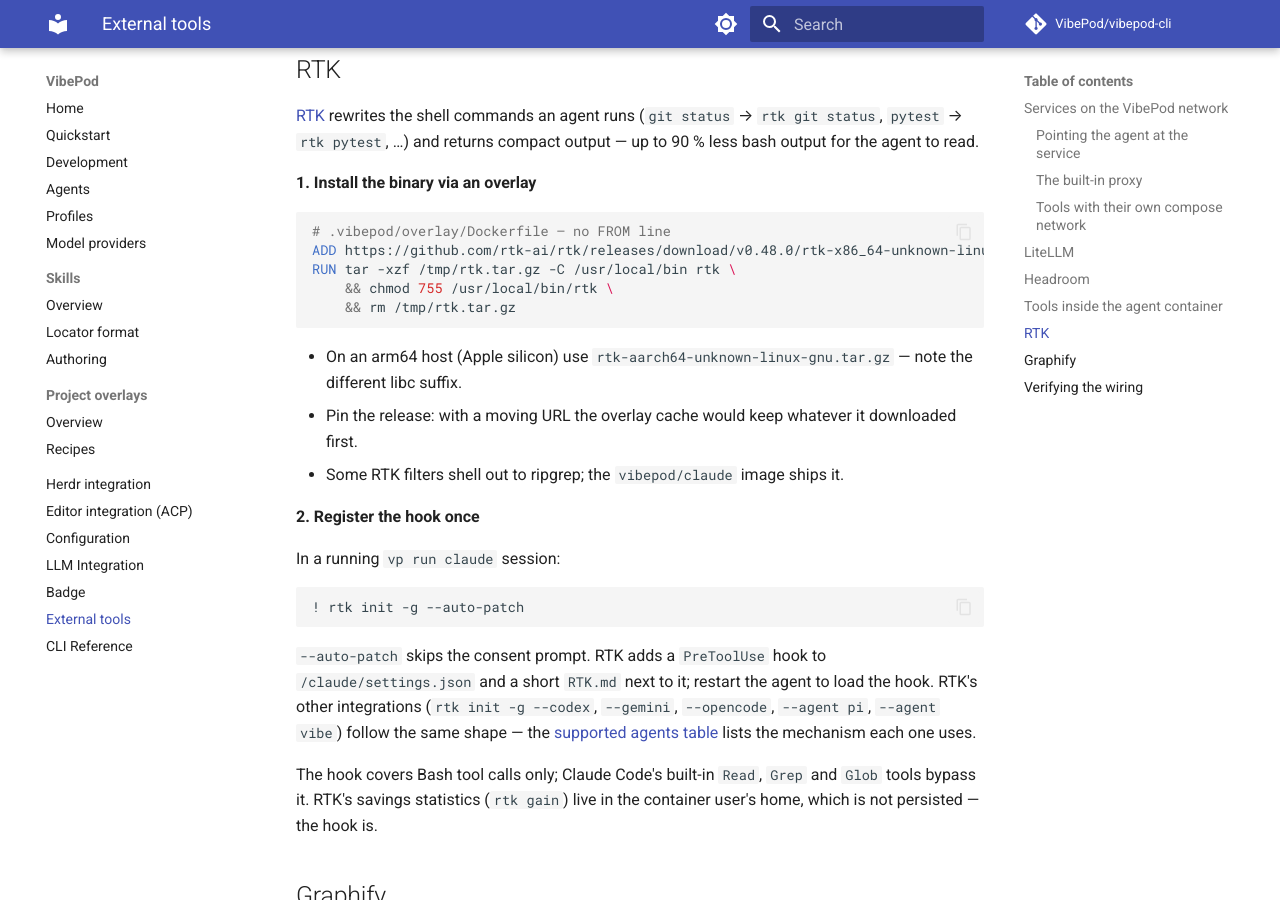
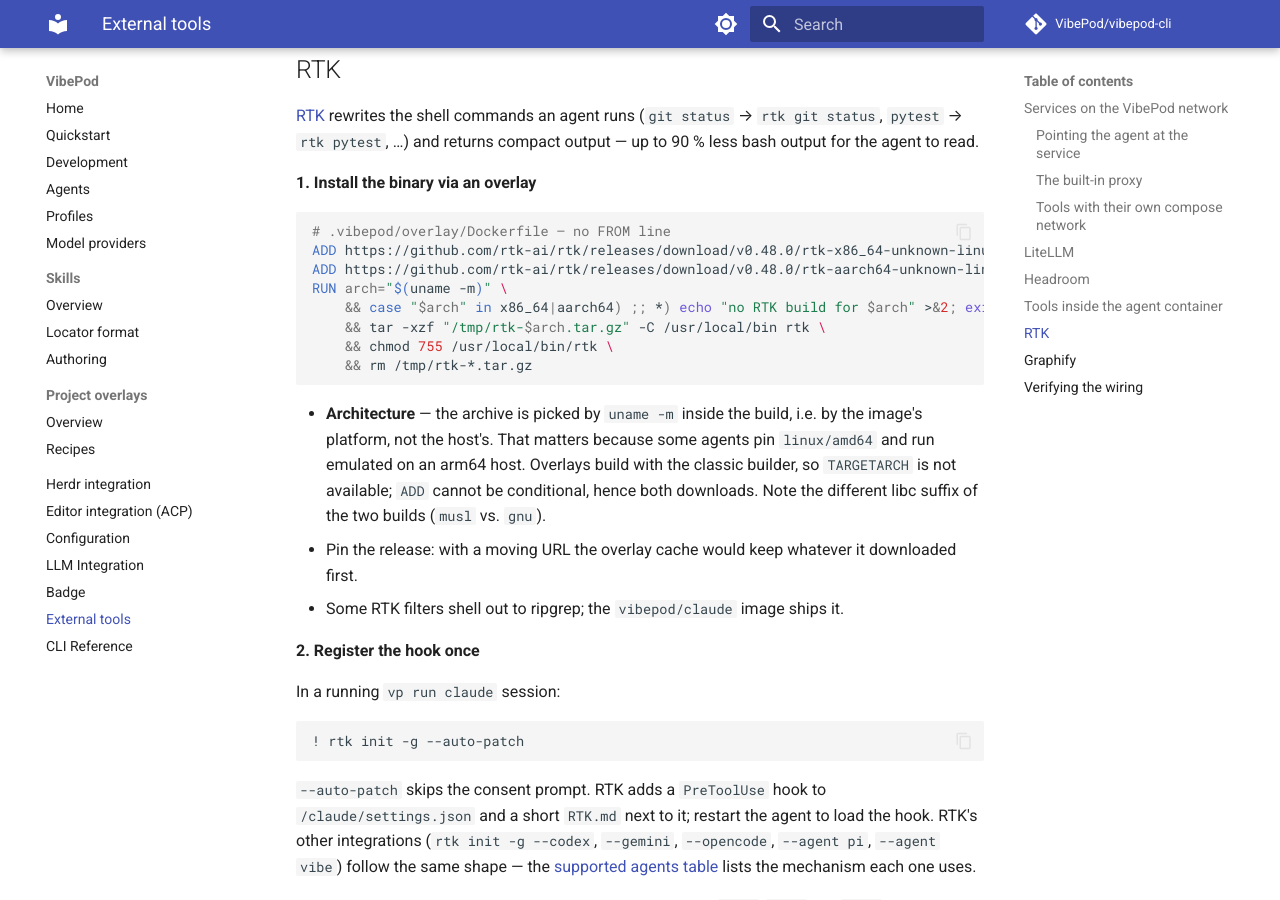
Before and after one commit to VibePod/vibepod-cli, an MkDocs documentation site: the page built from docs/integrations.md, in a window 1280 px wide and 900 px high, scrolled down 6556 px. Built offline with MkDocs 1.6.1 and Material for MkDocs 9.7.7, drawn with Linux system fonts in a browser that asks for light colours; comment, search, counter and statistics services are not loaded.

Commit message:
Pick the RTK archive by the image architecture

````diff
--- a/docs/integrations.md
+++ b/docs/integrations.md
@@ -367,14 +367,21 @@
 
 ```dockerfile
 # .vibepod/overlay/Dockerfile — no FROM line
-ADD https://github.com/rtk-ai/rtk/releases/download/v0.48.0/rtk-x86_64-unknown-linux-musl.tar.gz /tmp/rtk.tar.gz
-RUN tar -xzf /tmp/rtk.tar.gz -C /usr/local/bin rtk \
+ADD https://github.com/rtk-ai/rtk/releases/download/v0.48.0/rtk-x86_64-unknown-linux-musl.tar.gz /tmp/rtk-x86_64.tar.gz
+ADD https://github.com/rtk-ai/rtk/releases/download/v0.48.0/rtk-aarch64-unknown-linux-gnu.tar.gz /tmp/rtk-aarch64.tar.gz
+RUN arch="$(uname -m)" \
+    && case "$arch" in x86_64|aarch64) ;; *) echo "no RTK build for $arch" >&2; exit 1 ;; esac \
+    && tar -xzf "/tmp/rtk-$arch.tar.gz" -C /usr/local/bin rtk \
     && chmod 755 /usr/local/bin/rtk \
-    && rm /tmp/rtk.tar.gz
+    && rm /tmp/rtk-*.tar.gz
 ```
 
-- On an arm64 host (Apple silicon) use `rtk-aarch64-unknown-linux-gnu.tar.gz`
-  — note the different libc suffix.
+- **Architecture** — the archive is picked by `uname -m` inside the build,
+  i.e. by the image's platform, not the host's. That matters because some
+  agents pin `linux/amd64` and run emulated on an arm64 host. Overlays build
+  with the classic builder, so `TARGETARCH` is not available; `ADD` cannot be
+  conditional, hence both downloads. Note the different libc suffix of the
+  two builds (`musl` vs. `gnu`).
 - Pin the release: with a moving URL the overlay cache would keep whatever it
   downloaded first.
 - Some RTK filters shell out to ripgrep; the `vibepod/claude` image ships it.
````
